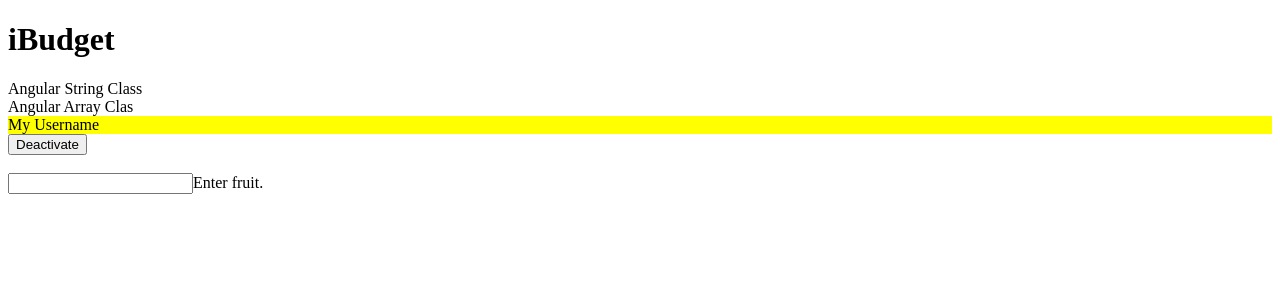
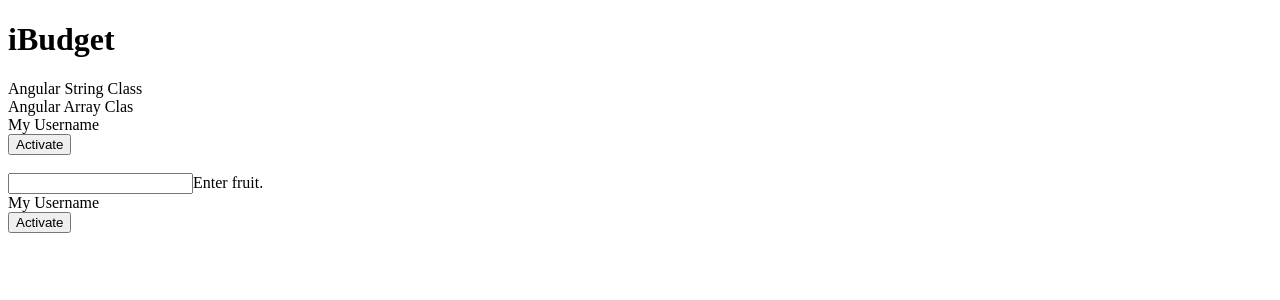
Before and after one commit to delima-justine/my_app, an Angular app: page / in a window 1280 px wide. Shown: the top 300 px of the page. Built offline with nearby package versions, Linux system fonts and the light colour scheme.

Commit message:
add structural diectives.

```diff
--- a/src/app/app.html
+++ b/src/app/app.html
@@ -31,3 +31,11 @@
     <span>Enter fruit.</span>
   }
 }
+
+<!--
+  *ngIf - structural directives - laging gumamit ng () kasi gumagamit ng
+  signal() sa TS file.
+-->
+<div [ngClass]="{ active: isActive() }">My Username</div>
+<button (click)="isActive.set(false)" *ngIf="isActive()">Deactivate</button>
+<button (click)="isActive.set(true)" *ngIf="!isActive()">Activate</button>
--- a/src/app/app.ts
+++ b/src/app/app.ts
@@ -13,6 +13,7 @@ export class App {
   protected readonly title = signal('my_app');
   myClass = signal('my-class');
   myClasses = signal(['first', 'second']);
-  isActive = signal(true);
+  isActive = signal(false);
   fruit = signal('');
+  val = signal('')
 }
```
